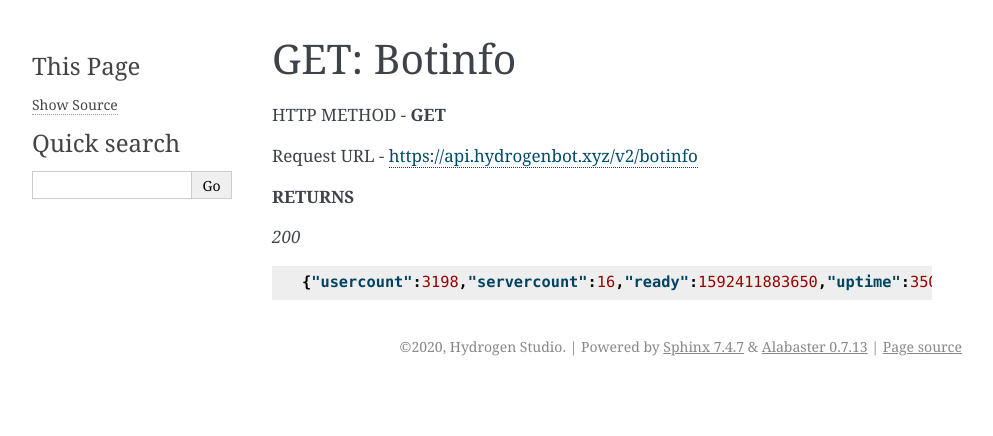
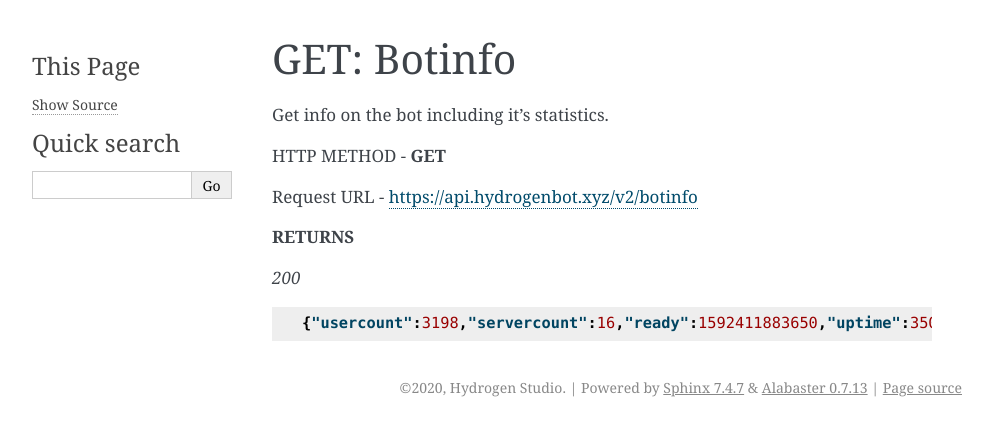
Before and after one commit to jerryzhangdev/hydrogen-developer-docs, a Sphinx documentation site: the page built from docs/source/botinfo.rst, in a window 1280 px wide. Shown: the top 436 px of the page, without its empty margins (148-1141 px from the left). Built offline with Sphinx 7.4.7, drawn with Linux system fonts in a browser that asks for light colours.

Commit message:
Update botinfo.rst

```diff
--- a/docs/source/botinfo.rst
+++ b/docs/source/botinfo.rst
@@ -1,5 +1,7 @@
 GET: Botinfo
 ==============
+
+Get info on the bot including it's statistics.
 
 HTTP METHOD - **GET**
 
```
